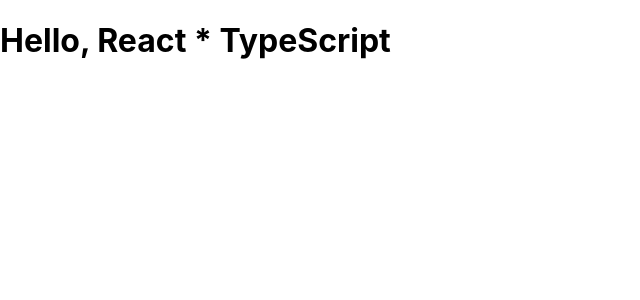
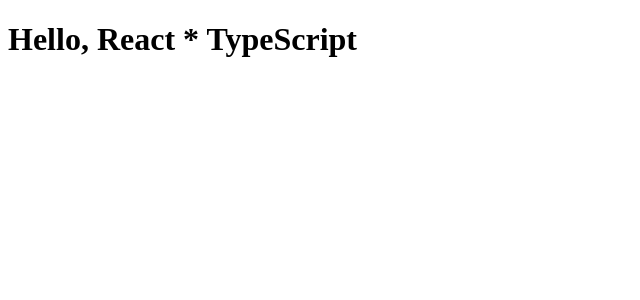
Before and after one commit to k-kudo-hub/react-practice2, a React (Create React App) app in the folder section_10/: page / in a window 1280 px wide. Shown: the top 300 px of the page, without its empty margins (0-640 px from the left). Built offline with nearby package versions, Linux system fonts and the light colour scheme.

Commit message:
Removed unnecessary styles.

```diff
--- a/section_10/src/styles.css
+++ b/section_10/src/styles.css
@@ -1,13 +1,3 @@
-body {
-  margin: 0;
-  font-family: -apple-system, BlinkMacSystemFont, 'Segoe UI', 'Roboto', 'Oxygen',
-    'Ubuntu', 'Cantarell', 'Fira Sans', 'Droid Sans', 'Helvetica Neue',
-    sans-serif;
-  -webkit-font-smoothing: antialiased;
-  -moz-osx-font-smoothing: grayscale;
+.App {
+  font-family: sans-serif;
 }
-
-code {
-  font-family: source-code-pro, Menlo, Monaco, Consolas, 'Courier New',
-    monospace;
-}
```
